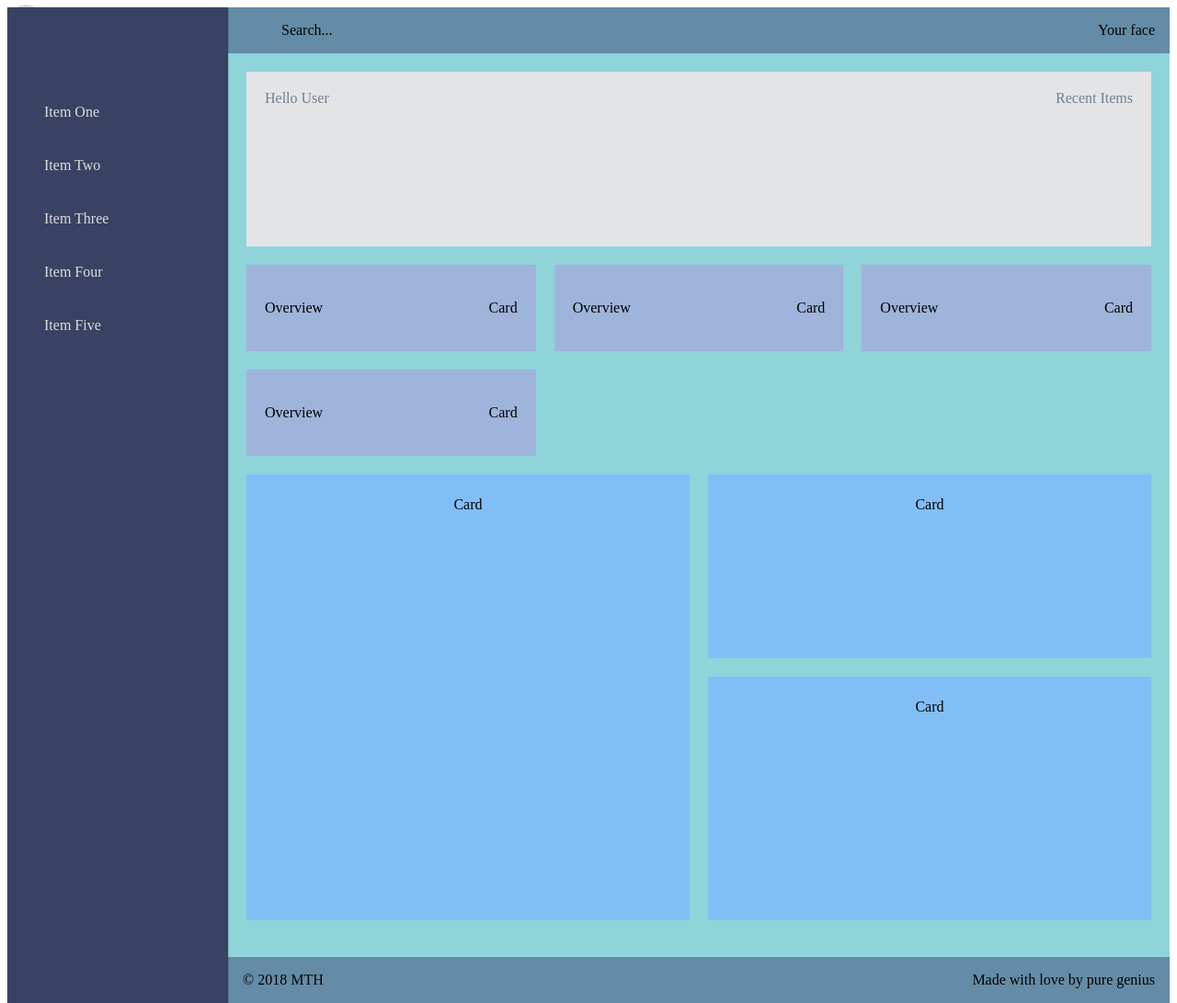
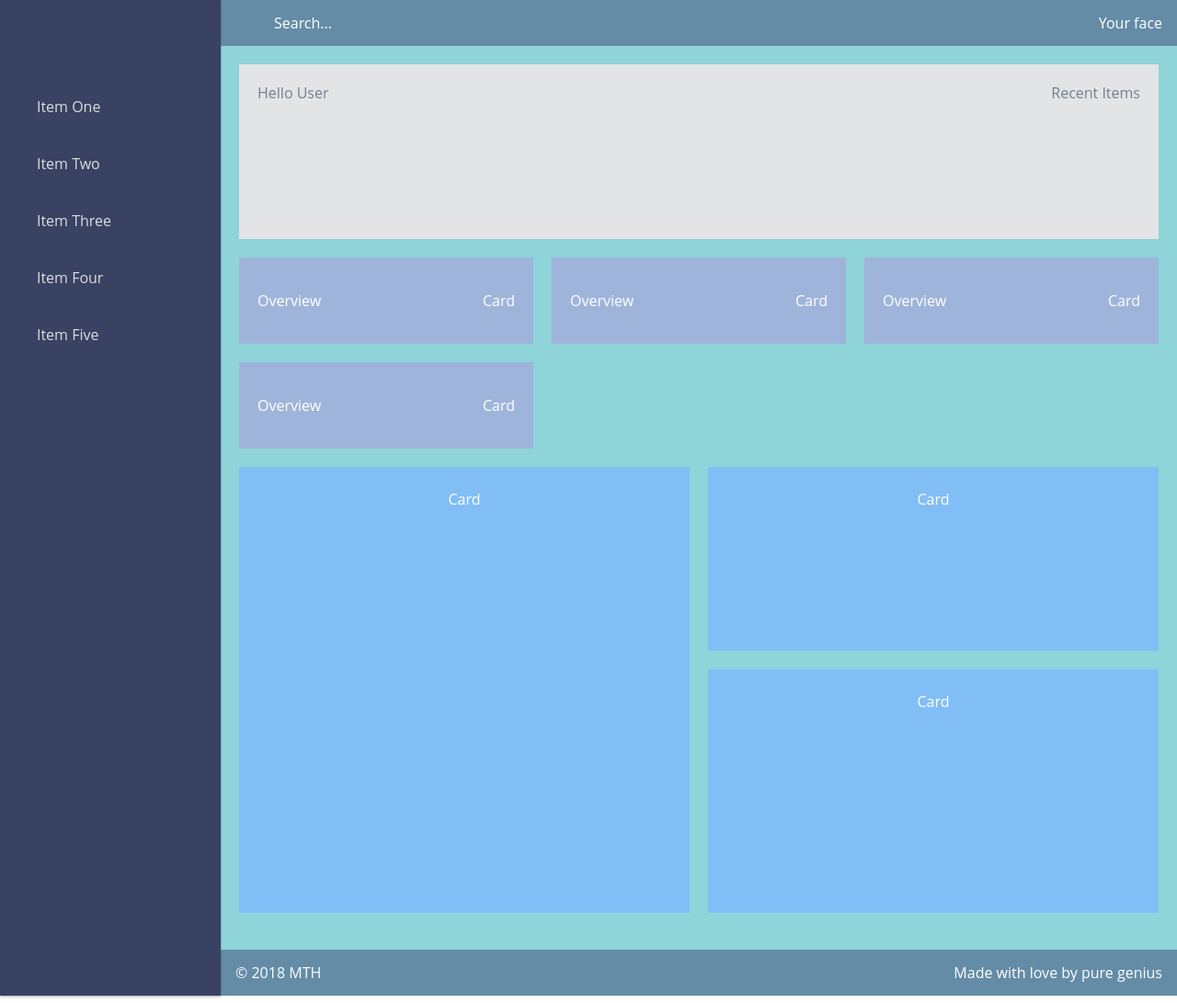
Before and after one commit to Maokei/dashboard, a plain HTML site: page grid/index.html in a window 1280 px wide. Shown: the whole page at 92% size. Drawn offline with nearby package versions, Linux system fonts and the light colour scheme.

Commit message:
body css

```diff
--- a/grid/main.css
+++ b/grid/main.css
@@ -1,7 +1,11 @@
 body {
+    margin: 0;
     padding: 0;
-    overflow: hidden;
+    color: #fff;
+    font-family: 'Open Sans', Helvetica, sans-serif;
+    box-sizing: border-box;
   }
+
 
 /* Simple dashboard grid CSS */
 
@@ -38,7 +42,8 @@ body {
   background-color: #648ca6;
 }
 
-  .header, .footer {
+.header,
+.footer {
   display: flex;
   align-items: center;
   justify-content: space-between;
@@ -89,7 +94,10 @@ body {
   */
 .main-overview {
   display: grid;
-    grid-template-columns: repeat(auto-fit, minmax(265px, 1fr)); /* Where the magic happens */
+  grid-template-columns: repeat(
+    auto-fit,
+    minmax(265px, 1fr)
+  ); /* Where the magic happens */
   grid-auto-rows: 94px;
   grid-gap: 20px;
   margin: 20px;
@@ -142,9 +150,9 @@ body {
   grid-template-columns: 1fr; /* Side nav is hidden on mobile */
   grid-template-rows: 50px 1fr 50px;
   grid-template-areas:
-      'header'
-      'main'
-      'footer';
+    "header"
+    "main"
+    "footer";
   height: 100vh;
 }
 
@@ -198,7 +206,7 @@ body {
   z-index: 1;
   cursor: pointer;
   padding: 12px;
-    background-color: #DADAE3;
+  background-color: #dadae3;
 }
 
 /* Make room for the menu icon on mobile */
@@ -219,7 +227,7 @@ body {
   z-index: 2; /* Needs to sit above the hamburger menu icon */
   background-color: #394263;
   transform: translateX(-245px);
-    transition: all .6s ease-in-out;
+  transition: all 0.6s ease-in-out;
 }
 
 /* The active class is toggled on hamburger and close icon clicks */
```
Lines whose indentation alone changed are shown as unchanged.
